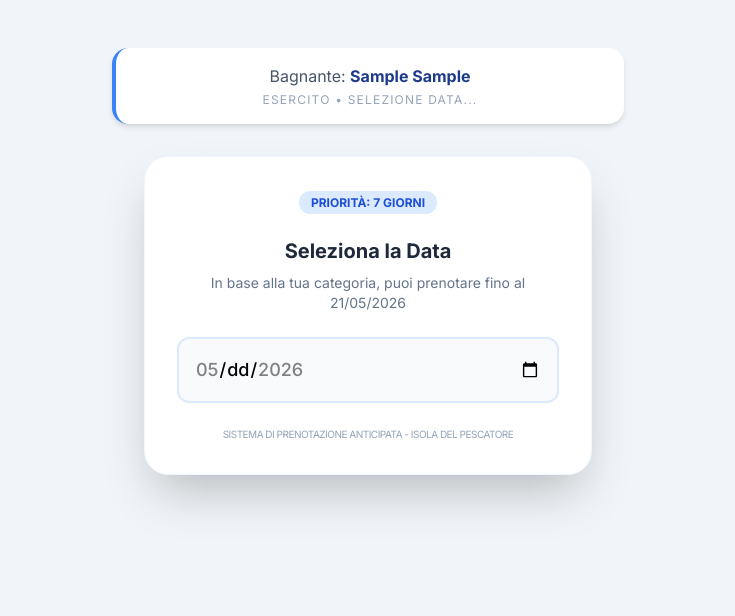
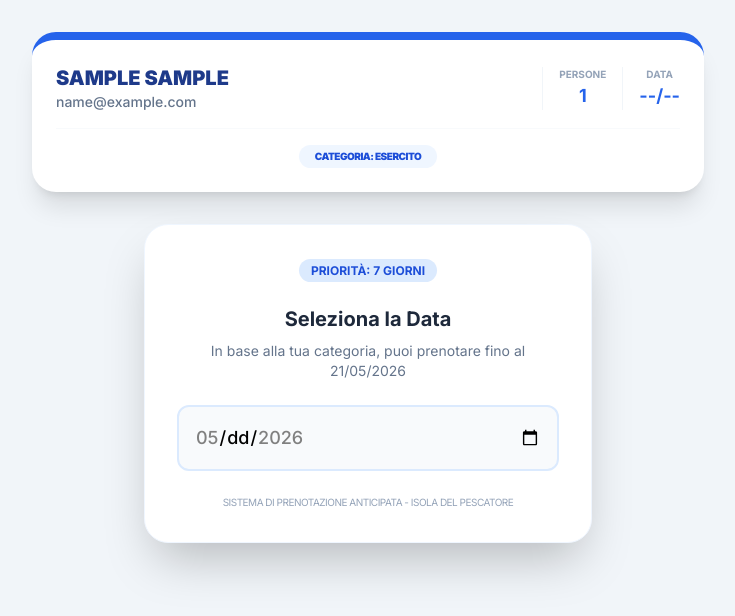
Before and after one commit to feedend/lido-booking, a Next.js app: page / in a window 1280 px wide. Both pictures are taken after typing "Sample", "Sample", "name@example.com" into the empty fields and a click on the button "Continua". Shown: the top 616 px of the page, without its empty margins (272-1007 px from the left). Built offline with nearby package versions, Linux system fonts and the light colour scheme.

Commit message:
Update page.tsx

```diff
--- a/src/app/page.tsx
+++ b/src/app/page.tsx
@@ -5,7 +5,7 @@ import CalendarStep from '@/components/booking/CalendarStep';
 import BeachMap from '@/components/map/BeachMap';
 
 export default function Home() {
-  const [step, setStep] = useState(1); // 1: Form, 2: Calendario, 3: Mappa
+  const [step, setStep] = useState(1);
   const [userData, setUserData] = useState<any>(null);
   const [selectedDate, setSelectedDate] = useState('');
 
@@ -20,14 +20,38 @@ export default function Home() {
   };
 
   return (
-    <main className="min-h-screen bg-slate-100 py-12 px-4">
-      {/* Header riassuntivo visibile dopo il primo step */}
+    <main className="min-h-screen bg-slate-100 py-8 px-4">
+      {/* Riepilogo Dati visibile durante la selezione data e posto */}
       {step > 1 && (
-        <div className="bg-white p-4 rounded-2xl shadow-md max-w-lg mx-auto text-center border-l-4 border-blue-500 mb-8">
-          <p className="text-slate-600">Bagnante: <span className="font-bold text-blue-900">{userData.nome} {userData.cognome}</span></p>
-          <p className="text-xs text-slate-400 uppercase tracking-widest mt-1">
-            {userData.categoria} • {selectedDate ? `Data: ${selectedDate}` : 'Selezione data...'}
-          </p>
+        <div className="max-w-2xl mx-auto mb-8">
+          <div className="bg-white p-6 rounded-3xl shadow-xl border-t-8 border-blue-600">
+            <div className="flex flex-col md:flex-row justify-between items-center gap-4">
+              <div className="text-center md:text-left">
+                <h2 className="text-xl font-black text-blue-900 uppercase">
+                  {userData.nome} {userData.cognome}
+                </h2>
+                <p className="text-sm text-slate-500 font-medium">{userData.email}</p>
+              </div>
+
+              <div className="flex gap-4">
+                <div className="text-center px-4 border-x border-slate-100">
+                  <p className="text-[10px] text-slate-400 uppercase font-bold">Persone</p>
+                  <p className="text-lg font-bold text-blue-600">{userData.numUtenti}</p>
+                </div>
+                <div className="text-center">
+                  <p className="text-[10px] text-slate-400 uppercase font-bold">Data</p>
+                  <p className="text-lg font-bold text-blue-600">
+                    {selectedDate ? new Date(selectedDate).toLocaleDateString('it-IT') : '--/--'}
+                  </p>
+                </div>
+              </div>
+            </div>
+            <div className="mt-4 pt-4 border-t border-slate-50 flex justify-center">
+              <span className="bg-blue-50 text-blue-700 text-[10px] font-black px-4 py-1 rounded-full uppercase tracking-tighter">
+                Categoria: {userData.categoria}
+              </span>
+            </div>
+          </div>
         </div>
       )}
 
```
